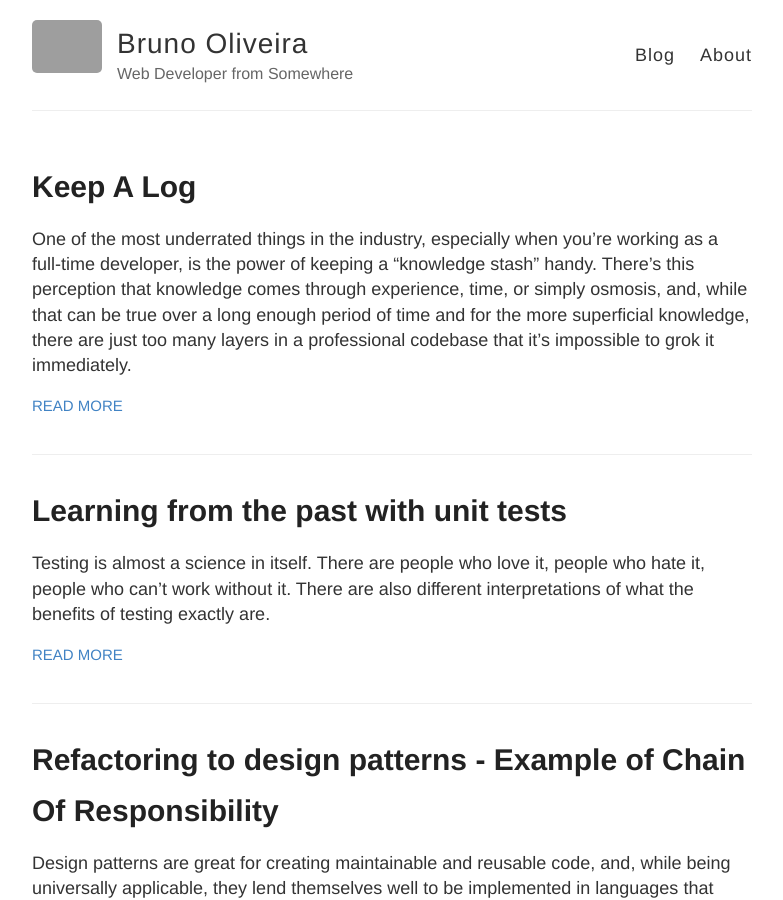
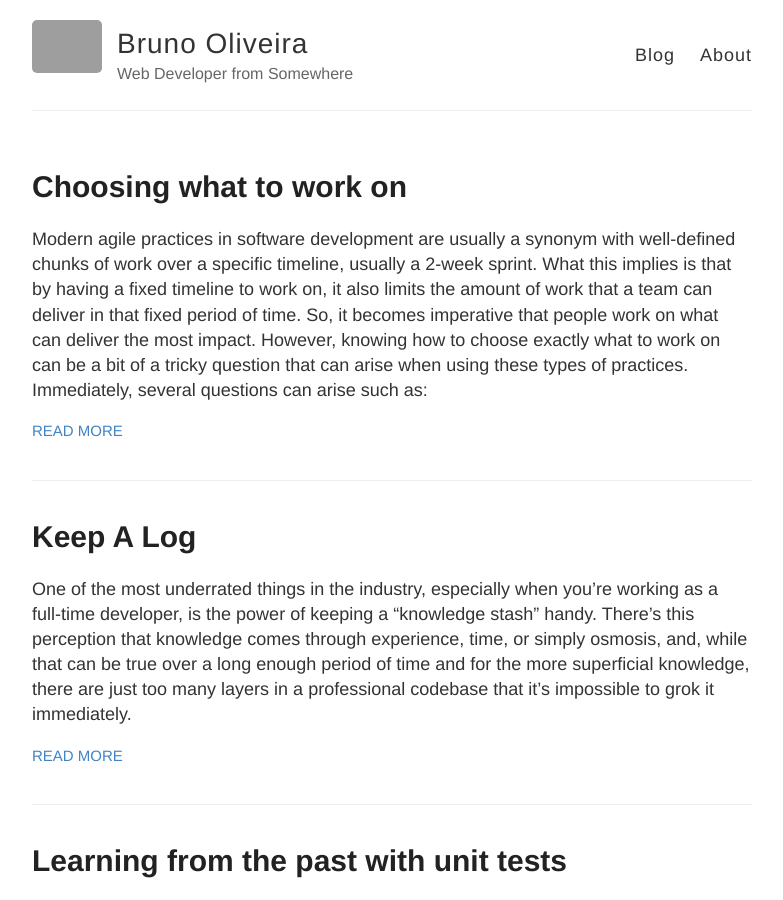
Before and after one commit to bruno-oliveira/techblog, a Jekyll site: the page built from index.html, in a window 1280 px wide and 900 px high. Shown: the whole window, without its empty margins (248-1031 px from the left). Built offline with Jekyll 4.4.1, drawn with Linux system fonts in a browser that asks for light colours; part of the change alters nothing that is shown; grey boxes are pictures that could not be loaded.

Commit message:
Update 2021-12-04-Choosing-work.md

```diff
--- a/_posts/2021-12-04-Choosing-work.md
+++ b/_posts/2021-12-04-Choosing-work.md
@@ -1,7 +1,7 @@
 ---
 layout: post
 title: Choosing what to work on
-published: false
+published: true
 ---
 Modern agile practices in software development are usually a synonym with well-defined chunks of work over a specific timeline, usually a 2-week sprint. What this implies is that by having a fixed timeline to work on, it also limits the amount of work that a team can deliver in that fixed period of time. So, it becomes imperative that people work on what can deliver the most impact.
 However, knowing how to choose exactly what to work on can be a bit of a tricky question that can arise when using these types of practices. Immediately, several questions can arise such as:
@@ -14,4 +14,14 @@ However, knowing how to choose exactly what to work on can be a bit of a tricky
 
 - the less well-refined item that nobody wants to pick up?
 
-All of these questions are very valid and useful to be able to answer, but, it's not always easy, especially when you also need to be in sync with other team members who all want to work on their own things
+All of these questions are very valid and useful to be able to answer, but, it's not always easy, especially when you also need to be in sync with other team members who all want to work on their own things and, besides all this, there are still team/company goals and roadmap items to attend to, so, I believe that knowing (and choosing) what to work on becomes more of a balancing act between the aspects outlined above than simply following some pre-determined order of work. In an ideal scenario, these questions raised above can be covered within one single ticket which can be considered almost like a "golden nugget": if you work on it, you are sure to learn a lot, deliver a lot of value and make stakeholders and other team members happy when the task that gets picked up is considered too hard or deviates too much from normal work.
+
+I think finding these "golden nuggets" is a skill that can be practiced and learned and when honed over time can make you become a much better and well-rounded engineer. While the particulars will vary from company to company and team to team, I believe there are some key aspects that can be taken into consideration when choosing these so called "golden nugget" style tickets:
+
+- firstly, if the task falls out of the standard sprint work that you and the team normally do, it can be a good indicator: this can involve tickets where cross-team collaboration is needed, or working more on the infrastructure side of things, for example. Since these type of tasks usually are more ad-hoc and fall outside of normal work, it can be a good indicator that you might be looking at a _golden nugget_.
+
+- secondly, this is more of an empirical thing, but, very simply put, if there's a ticket or epic that nobody wants to pick up for whatever reason, that can be your way in to find yourself working on a really interesting piece of your business and learning a lot, both technically and from a business perspective: it can an old ticket, or a ticket that requires a refactoring of a particularly gnarly piece of the codebase. No matter what, you are sure to learn something.
+
+Obviously, your work must never consist only of these style of tickets, but, instead, it should be balanced between normal tickets and these _golden_ ones. By balancing your work, you will not only be able to become more well-rounded, you will also be able to learn from your colleagues how they tackle this style of work and how to learn from their setbacks, and, you will hone your craft while doing the regular work, which, in turn, will make you better equiped to tackle the more special tickets that will constitute a big learning opportunity, preparing promotion material or simply grow as an engineer.
+
+How do you choose what to work on?
```
